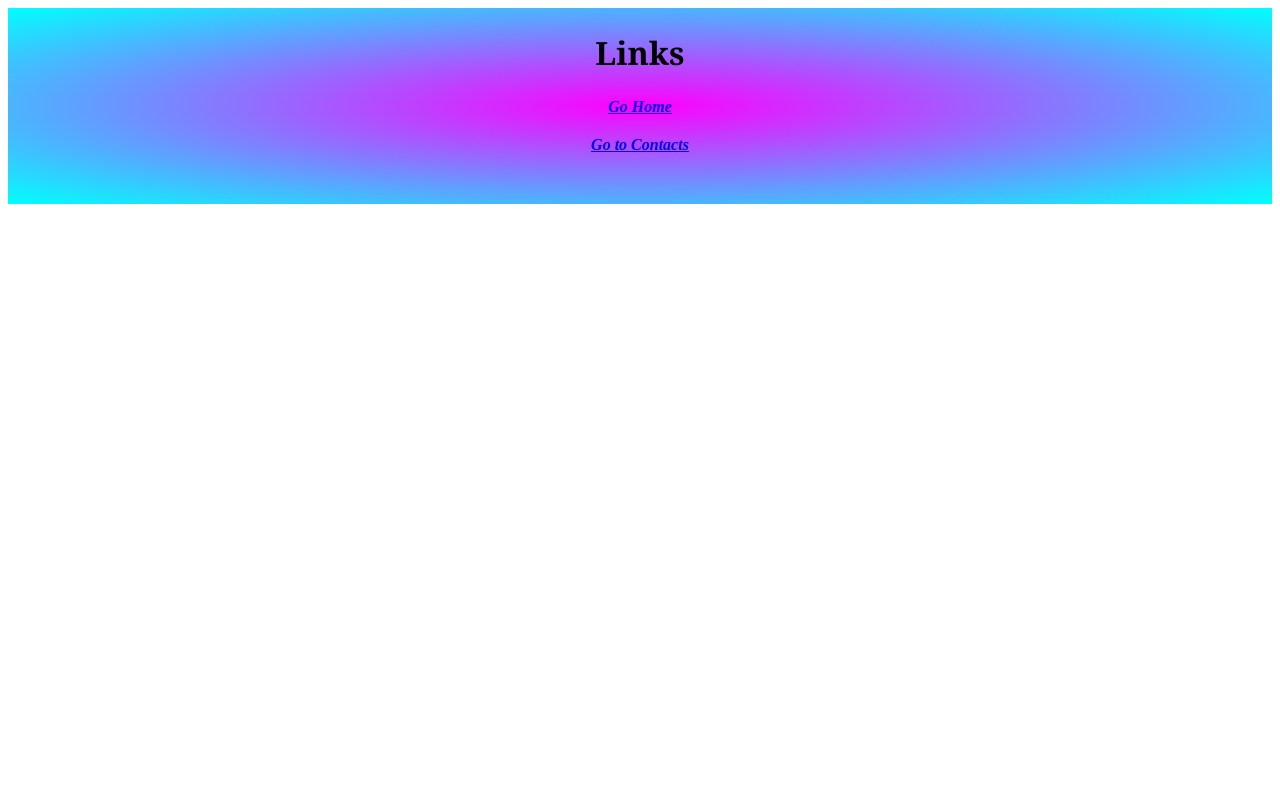
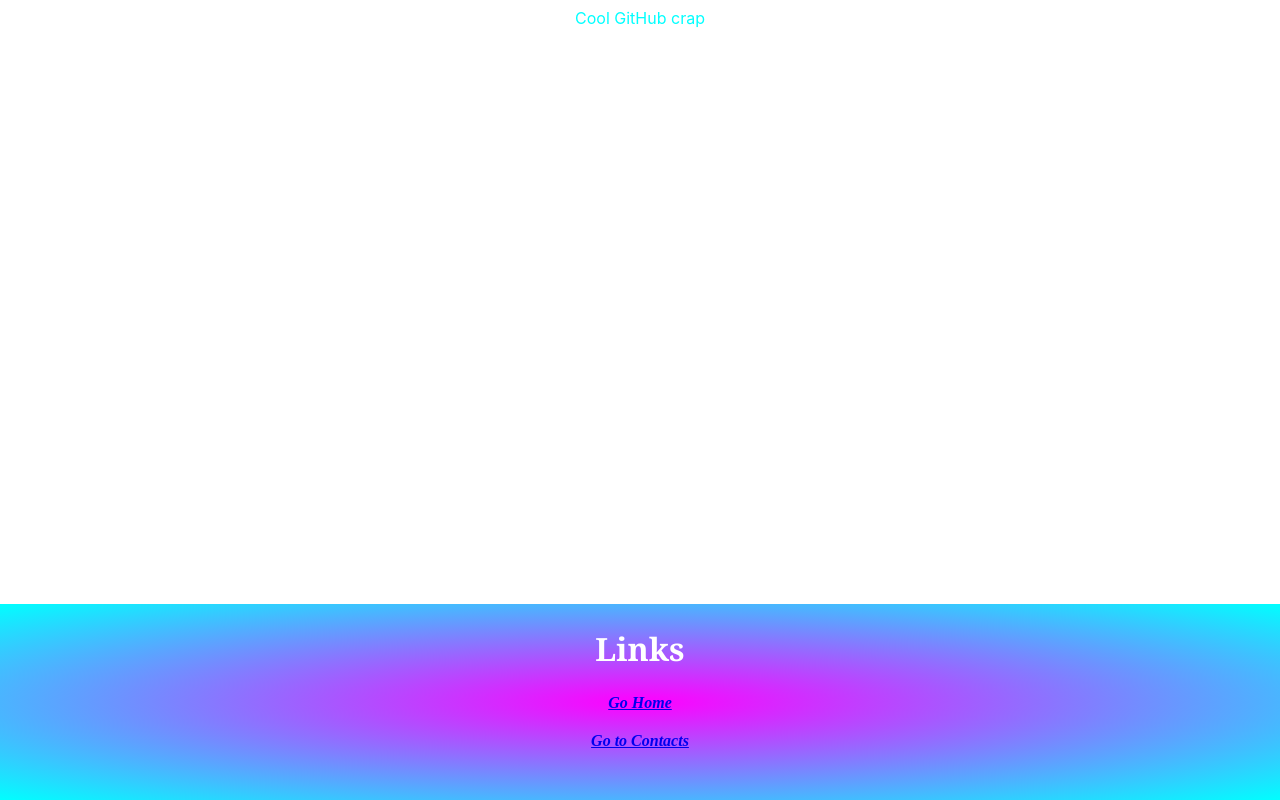
Before and after one commit to PGA-dev/personalport, a React (Create React App) app: page /GitHub in a window 1280 px wide. Built offline with nearby package versions, Linux system fonts and the light colour scheme.

Commit message:
updated GitHub css module

```diff
--- a/src/App.css
+++ b/src/App.css
@@ -1,5 +1,5 @@
 :root {
---clr-1: aqua;
+  --clr-1: aqua;
   --clr-2: magenta;
   --clr-3: #a424ff;
   --clr-4: #cffbff;
--- a/src/App.js
+++ b/src/App.js
@@ -5,6 +5,7 @@ import './App.css';
 import Footer from './site/Footer';
 import HomePage from './pages/HomePage';
 import Contact from './pages/Contact';
+import GitHub from './pages/GitHub';
 
 function App() {
   return (
@@ -13,9 +14,11 @@ function App() {
       <Routes>
         <Route path='/' element={<HomePage />} />
         <Route path='/Contact' element={<Contact />} />
+        <Route path='/GitHub' element={<GitHub />} />
+
       </Routes>
 
-        <Footer />
+      <Footer />
     </div>
   );
 }
--- a/src/pages/GitHub.js
+++ b/src/pages/GitHub.js
@@ -1,4 +1,5 @@
 import { Row, Col } from 'reactstrap';
+import styles from './GitHub.module.css';
 
 const GitHub = () => {
 
@@ -13,11 +14,11 @@ const GitHub = () => {
 
     </div>
 
-    )
+    );
 
 
 
 
-}
+};
 
 export default GitHub;
--- /dev/null
+++ b/src/pages/GitHub.module.css
@@ -0,0 +1,42 @@
+:root {
+    --clr-1: aqua;
+    --clr-2: magenta;
+    --clr-3: #a424ff;
+    --clr-4: #cffbff;
+    --clr-5: slateblue;
+    --clr-6: aqua;
+    --clr-7: rgb(50, 50, 108);
+
+
+    --font-main: Georgia;
+    --font-sec: papyrus;
+
+    --fw-norm: 300;
+    --fw--normbr: 500;
+    --fw--bright: 700;
+    --fw--bright-wow: 900;
+
+    --fs-heading: 65px;
+    --fs-subhead: 45px;
+    --fs-pagehead: 40px;
+
+
+  }
+
+
+.github {
+    background-color: var(--clr-2);
+    color: var(--clr-4);
+    display: grid;
+    position: relative;
+    left: 0;
+    width: auto;
+    padding: 1em 2vw;
+    margin: 1em 2vw;
+}
+
+
+
+Body>:nth-child(even){
+    color:var(--clr-1)
+}
--- a/src/site/Footer.module.css
+++ b/src/site/Footer.module.css
@@ -4,7 +4,12 @@
     background-image: radial-gradient(var(--clr-2), var(--clr-6));
     padding: 2px 0;
     height: 15vmax;
-    width: auto;
+    position: fixed;
+    left: 0;
+    bottom: 0;
+    width: 100%;
+    background-color: red;
+    color: white;
     text-align: center;
     margin-top: var(--clr-1) 4rem;
     border-top: grey 5px solid ridge;
```
